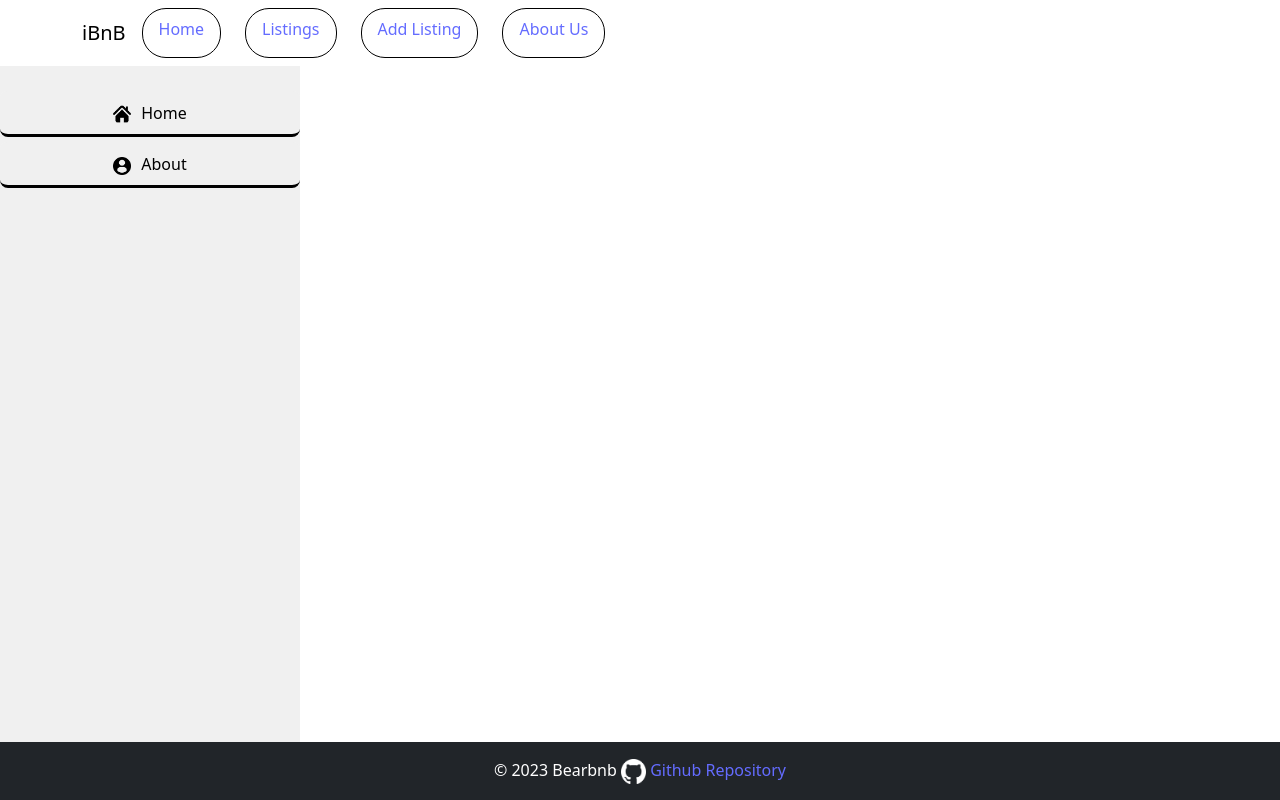
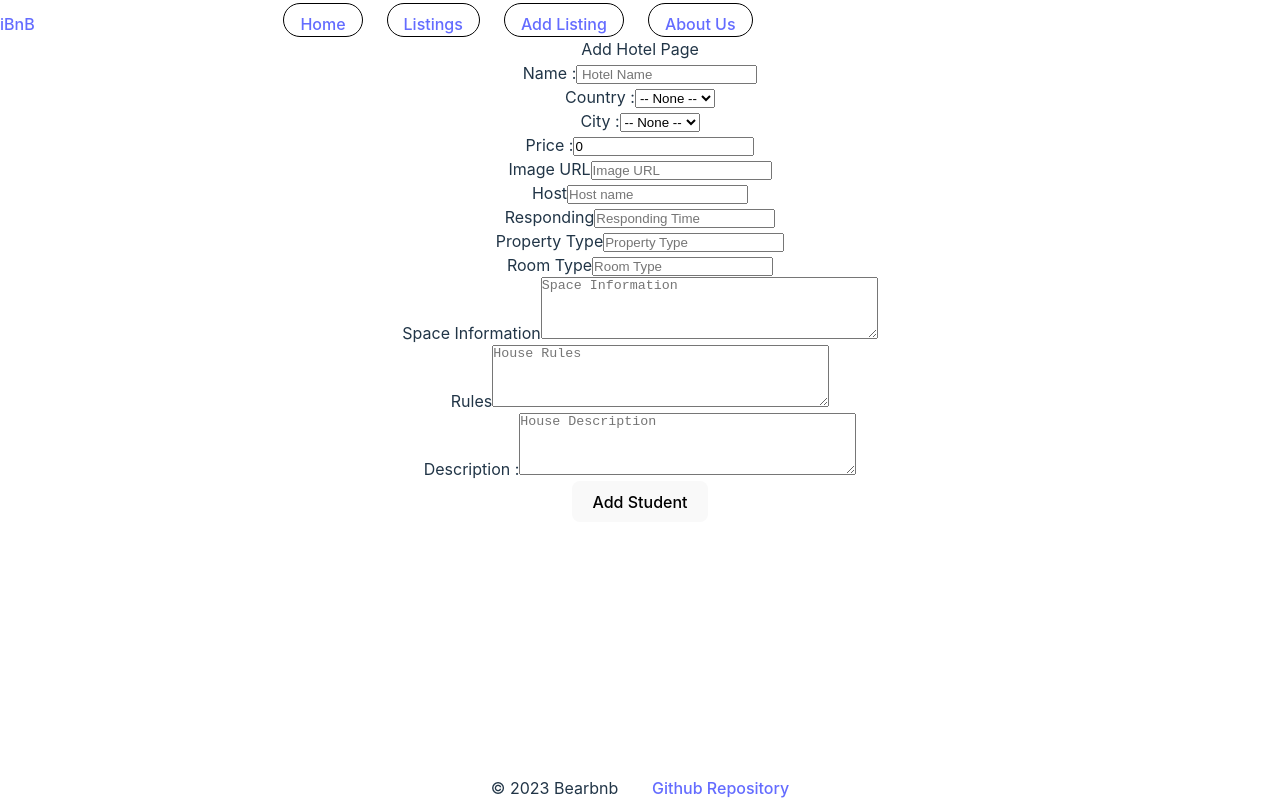
Before and after one commit to SJK-IronHack/ReactJS_MiniProject_W4, a React (Vite) app: page /add in a window 1280 px wide. Built offline with nearby package versions, Linux system fonts and the light colour scheme.

Commit message:
Added Add hotel page

```diff
--- a/package.json
+++ b/package.json
@@ -14,7 +14,8 @@
     "react": "^18.2.0",
     "react-bootstrap": "^2.9.1",
     "react-dom": "^18.2.0",
-    "react-router-dom": "^6.21.0"
+    "react-router-dom": "^6.21.0",
+    "uuid": "^9.0.1"
   },
   "devDependencies": {
     "@types/react": "^18.2.43",
--- a/src/App.jsx
+++ b/src/App.jsx
@@ -3,21 +3,32 @@ import React, { useEffect, useState } from "react";
 import Listing from "./components/Listing";
 import NavBar from "./components/NavBar";
 import Footer from "./components/Footer";
+import Rentals from "./assets/rentals.json";
 import Sidebar from "./components/Sidebar";
-import "bootstrap/dist/css/bootstrap.min.css";
+// import "bootstrap/dist/css/bootstrap.min.css";
 import { Route, Routes } from "react-router-dom";
 import ListingDetail from "./components/ListingDetail";
+import AddHotel from "./pages/AddHotel";
 
 const App = () => {
+  const [items, setItems] = useState(Rentals.results);
+
   return (
     <>
       <NavBar />
       <Footer />
-      <Sidebar />
-
+      {/* <Sidebar /> */}
       <Routes>
-        <Route path="/" element={<Listing />} />
+        <Route
+          path="/"
+          element={<Listing items={items} setItems={setItems} />}
+        />
         <Route path="/listing/:hotelId" element={<ListingDetail />} />
+        <Route
+          path="/add"
+          element={<AddHotel items={items} setItems={setItems} />}
+        />
+        <Route path="*" element={"404 Page not found"} />
       </Routes>
     </>
   );
--- a/src/components/Footer.jsx
+++ b/src/components/Footer.jsx
@@ -1,6 +1,5 @@
 import classes from "../styles/footer.module.css";
 import gitIcon from "../assets/github.png";
-import { Link } from "react-router-dom";
 
 const Footer = () => {
   return (
@@ -15,7 +14,6 @@ const Footer = () => {
               </span>
               <a href="https://github.com/SJK-IronHack/ReactJS_MiniProject_W4">
                 <span> Github Repository </span>
-
               </a>
             </a>
           </div>
--- a/src/components/Listing.jsx
+++ b/src/components/Listing.jsx
@@ -4,10 +4,7 @@ import classes from "../styles/list.module.scss";
 import Rentals from "../assets/rentals.json";
 import { Button } from "react-bootstrap";
 
-
-const Listing = () => {
-  const [items, setItems] = useState(Rentals.results);
-
+const Listing = ({ items, setItems }) => {
   const handleRemove = (id) => {
     // Filter out the item with the given id
     const updatedItems = items.filter((item) => item.id !== id);
@@ -17,11 +14,15 @@ const Listing = () => {
 
   return (
     <>
-      <div className={classes.listContainer}>List Comp</div>
+      <div className={classes.listContainer}></div>
       {items.map((item) => (
         <div key={item.id} className={classes.listItem}>
           <Link to={`/listing/${item.id}`} className={classes.listItemLink}>
-            <img className={classes.imgTumbnail} src={item.picture_url.url} alt={item.name} />
+            <img
+              className={classes.imgTumbnail}
+              src={item.picture_url.url}
+              alt={item.name}
+            />
             <div className={classes.basicInfos}>
               <div className={classes.listingLocation}>
                 <p>{item.city}</p>
@@ -34,7 +35,12 @@ const Listing = () => {
               <p>{item.name}</p>
             </div>
           </Link>
-          <Button className="buttonRemove" onClick={() => handleRemove(item.id)}>Remove</Button>
+          <Button
+            className="buttonRemove"
+            onClick={() => handleRemove(item.id)}
+          >
+            Remove
+          </Button>
         </div>
       ))}
     </>
--- a/src/components/ListingDetail.jsx
+++ b/src/components/ListingDetail.jsx
@@ -1,8 +1,7 @@
 import { useParams } from "react-router-dom";
 import Rentals from "../assets/rentals.json";
 import classes from "../styles/listingDetail.module.css";
-import '../styles/listingDetail.module.scss'
-
+import "../styles/listingDetail.module.scss";
 
 const ListingDetail = () => {
   //const itemId = "6221624";
@@ -14,16 +13,15 @@ const ListingDetail = () => {
         <h3> {itemProfile.name}</h3>
         <img src={itemProfile.picture_url.url} height={300} width={300} />
 
-        <div className={classes.infoBlat} >
+        <div className={classes.infoBlat}>
           <p>Price: {itemProfile.price}</p>
           <p>Country: {itemProfile.country}</p>
           <p>City: {itemProfile.city}</p>
           <p>Host: {itemProfile.host_name}</p>
           <p>Since: {itemProfile.host_since}</p>
-          <p>responding: {itemProfile.host_response_time}</p>
+          <p>Responding: {itemProfile.host_response_time}</p>
           <p>Property type: {itemProfile.property_type}</p>
           <p>Room type: {itemProfile.room_type}</p>
-
         </div>
 
         <div className={classes.description}>
@@ -34,14 +32,13 @@ const ListingDetail = () => {
         <div className={classes.space}>
           <p className={classes.subHeadline}>Space</p>
           <p className={classes.space}> {itemProfile.space}</p>
-          <p> {itemProfile.description}</p>
+          {/* <p> {itemProfile.description}</p> */}
         </div>
 
         <div className={classes.houseRules}>
           <p className={classes.subHeadline}>Rules</p>
           <p className={classes.houseRules}> {itemProfile.house_rules}</p>
         </div>
-
       </div>
     </div>
   );
--- a/src/components/NavBar.jsx
+++ b/src/components/NavBar.jsx
@@ -12,7 +12,7 @@ const NavBar = () => {
         <Container className={classes.navbarContainer}>
           <Navbar.Brand href="#home">iBnB</Navbar.Brand>
           <div className={classes.links}>
-          <Link to={`./`} className={classes.NavLink}>
+            <Link to={`/`} className={classes.NavLink}>
               <p>Home</p>
             </Link>
             <Link to={`/`} className={classes.NavLink}>
@@ -26,10 +26,8 @@ const NavBar = () => {
             </Link>
           </div>
 
-          <Nav className="me-auto">
-          </Nav>
+          <Nav className="me-auto"></Nav>
           <img src={menu} alt="Rental menu" height={30} width={30} />
-
         </Container>
       </Navbar>
     </>
--- /dev/null
+++ b/src/pages/AddHotel.jsx
@@ -0,0 +1,225 @@
+import { useState } from "react";
+import { v4 as uuidv4 } from "uuid";
+
+const AddHotel = ({ items, setItems }) => {
+  const [name, setName] = useState("");
+  const [country, setCountry] = useState("");
+  const [city, setCity] = useState("");
+  const [price, setPrice] = useState(0);
+  const [url, setUrl] = useState("");
+  const [host, setHost] = useState("");
+  const [responding, setResponding] = useState("");
+  const [property, setProperty] = useState("");
+  const [room, setRoom] = useState("");
+  const [space, setSpace] = useState("");
+  const [rules, setRules] = useState("");
+  const [desc, setDesc] = useState("");
+
+  const handleSubmit = (event) => {
+    event.preventDefault();
+    console.log({ name, country, url, host, desc });
+
+    setItems([
+      {
+        id: uuidv4(),
+        country: country,
+        city: city,
+        neighbourhood: "La Latina",
+        name: name,
+        space: space,
+        description: desc,
+        house_rules: rules,
+        host_name: name,
+        host_since: host,
+        host_response_time: responding,
+        property_type: property,
+        room_type: room,
+        accommodates: 6,
+        bathrooms: 2.0,
+        bedrooms: 2,
+        beds: 2,
+        price: 72,
+        cleaning_fee: 25,
+        review_scores_rating: 90,
+        cancellation_policy: "moderate",
+        picture_url: {
+          thumbnail: true,
+          filename: "34ca06b6_original.jpg",
+          format: "JPEG",
+          width: 639,
+          mimetype: "image/jpeg",
+          etag: '"d434d211cd0197a13dcc8db9e2ce86afa8ee3169"',
+          id: uuidv4(),
+          last_synchronized: "2019-06-03T13:56:01.954410",
+          color_summary: [
+            "rgba(209, 209, 198, 1.00)",
+            "rgba(201, 192, 185, 1.00)",
+            "rgba(167, 126, 121, 1.00)",
+          ],
+          height: 426,
+          url: url,
+        },
+      },
+      ...items,
+    ]);
+  };
+
+  return (
+    <>
+      <form onSubmit={handleSubmit}>
+        <span>Add Hotel Page</span>
+        <div>
+          <label>
+            Name :
+            <input
+              name="name"
+              type="text"
+              placeholder=" Hotel Name"
+              value={name}
+              onChange={(e) => setName(e.target.value)}
+            />
+          </label>
+          <br />
+          <label>
+            Country :
+            <select
+              name="country"
+              value={country}
+              onChange={(e) => setCountry(e.target.value)}
+            >
+              <option value="">-- None --</option>
+              <option value="Spain">Spain</option>
+              <option value="Germany">Germany</option>
+              <option value="France">France</option>
+            </select>
+          </label>
+          <br />
+          <label>
+            City :
+            <select
+              name="city"
+              value={city}
+              onChange={(e) => setCity(e.target.value)}
+            >
+              <option value="">-- None --</option>
+              <option value="Madrid">Madrid</option>
+              <option value="Paris">Paris</option>
+              <option value="Berlin">Berlin</option>
+            </select>
+          </label>
+          <br />
+          <label>
+            Price :
+            <input
+              name="price"
+              type="number"
+              placeholder="Price"
+              value={price}
+              onChange={(e) => setPrice(e.target.value)}
+            />
+          </label>
+          <br />
+          <label>
+            Image URL
+            <input
+              name="url"
+              type="text"
+              placeholder="Image URL"
+              value={url}
+              onChange={(e) => setUrl(e.target.value)}
+            />
+          </label>
+          <br />
+          <label>
+            Host
+            <input
+              name="host_name"
+              type="text"
+              placeholder="Host name"
+              value={host}
+              onChange={(e) => setHost(e.target.value)}
+            />
+          </label>
+          <br />
+          <label>
+            Responding
+            <input
+              name="host_response_time"
+              type="text"
+              placeholder="Responding Time"
+              value={responding}
+              onChange={(e) => setResponding(e.target.value)}
+            />
+          </label>
+          <br />
+          <label>
+            Property Type
+            <input
+              name="property_type"
+              type="text"
+              placeholder="Property Type"
+              value={property}
+              onChange={(e) => setProperty(e.target.value)}
+            />
+          </label>
+          <br />
+          <label>
+            Room Type
+            <input
+              name="room_type"
+              type="text"
+              placeholder="Room Type"
+              value={room}
+              onChange={(e) => setRoom(e.target.value)}
+            />
+          </label>
+          <br />
+          <label>
+            Space Information
+            <textarea
+              name="space"
+              placeholder="Space Information"
+              rows={4}
+              cols={40}
+              value={space}
+              onChange={(e) => setSpace(e.target.value)}
+            />
+          </label>
+          <br />
+          <label>
+            Rules
+            <textarea
+              name="house_rules"
+              placeholder="House Rules"
+              rows={4}
+              cols={40}
+              value={rules}
+              onChange={(e) => setRules(e.target.value)}
+            />
+          </label>
+          <br />
+          <label>
+            Description :
+            <textarea
+              name="description"
+              placeholder="House Description"
+              rows={4}
+              cols={40}
+              value={desc}
+              onChange={(e) => setDesc(e.target.value)}
+            />
+          </label>
+
+          <br />
+          <button type="submit">Add Student</button>
+          <br />
+          <br />
+          <br />
+          <br />
+        </div>
+      </form>
+    </>
+  );
+};
+
+export default AddHotel;
```
Also changed, not shown: 1 other file (tests, documents, lock files or other folders). Lines whose indentation alone changed are shown as unchanged.
